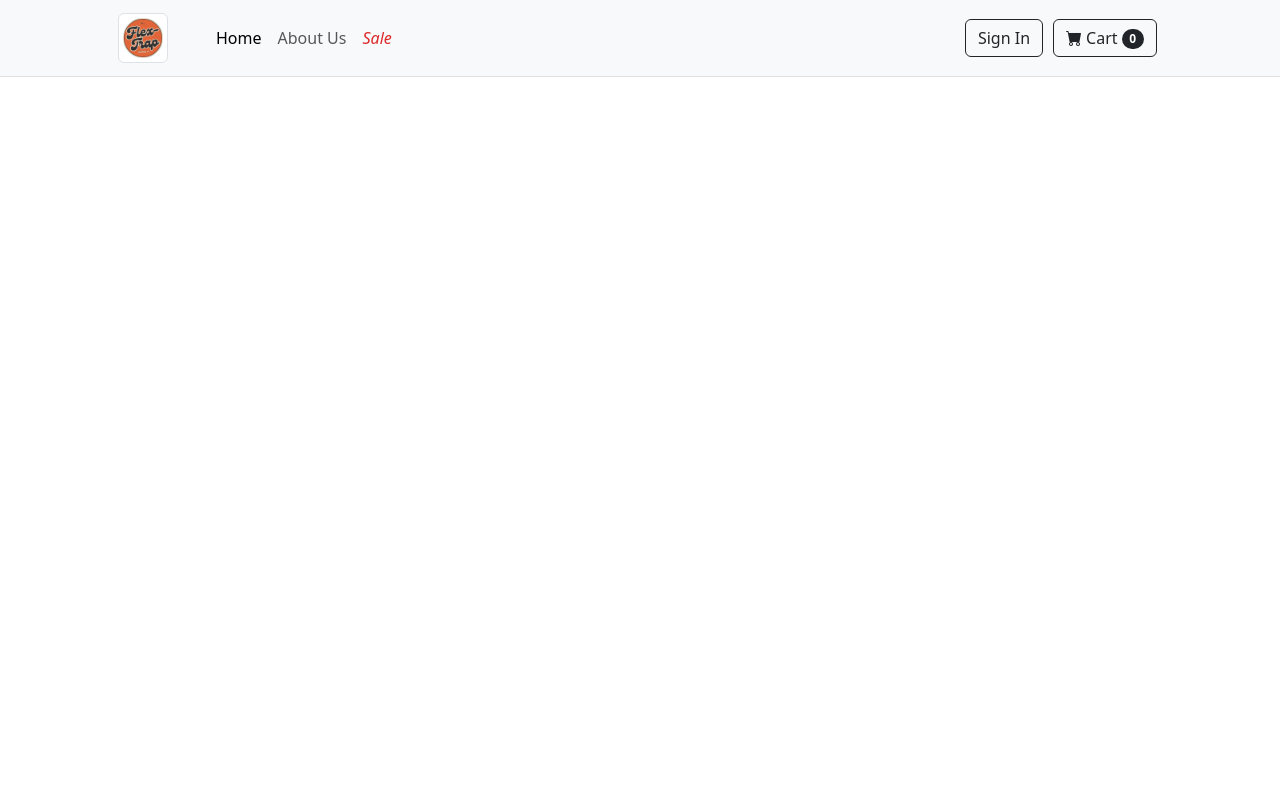
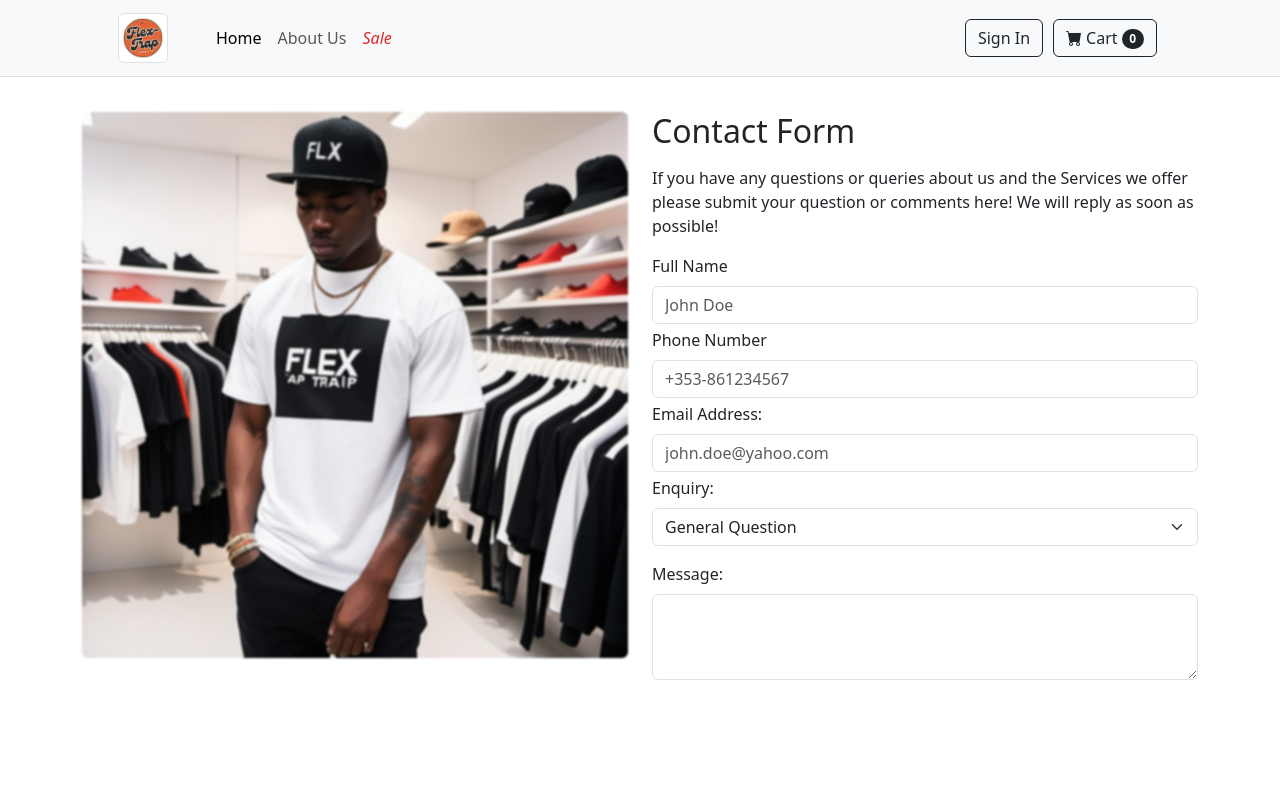
Before and after one commit to FredH2O/Flex-Trap-Clothing.co, a React (Create React App) app: page /contacts in a window 1280 px wide. Shown: the top 800 px of the page. Built offline with nearby package versions, Linux system fonts and the light colour scheme; a web font is replaced by a local one.

Commit message:
Training react / bootstrap

```diff
--- a/src/App.js
+++ b/src/App.js
@@ -3,9 +3,10 @@ import Navbar from "./components/Navbar/Navbar";
 import Header from "./components/Header/Header";
 import Section from "./components/Section/Section";
 import Footer from "./components/Footer/Footer";
-import AboutUs from "./components/AboutUs/AboutUs";
+import AboutUs from "./pages/AboutUs/AboutUs";
 import { useState } from "react";
 import { BrowserRouter as Router, Routes, Route } from "react-router-dom";
+import Contacts from "./pages/Contacts/Contacts";
 
 function App() {
   const [cart, setCart] = useState([]);
@@ -29,6 +30,7 @@ function App() {
             }
           />
           <Route path="/about" element={<AboutUs />} />
+          <Route path="/contacts" element={<Contacts />} />
         </Routes>
       </main>
       <Footer />
--- a/src/components/Footer/Footer.jsx
+++ b/src/components/Footer/Footer.jsx
@@ -15,8 +15,8 @@ export default function Footer() {
                 </Link>
               </li>
               <li className="list-group-item bg-transparent border-0">
-                <Link to="/contact" className="text-decoration-none">
-                  Contact
+                <Link to="/contacts" className="text-decoration-none">
+                  Contacts
                 </Link>
               </li>
               <li className="list-group-item bg-transparent border-0">
@@ -40,7 +40,7 @@ export default function Footer() {
                   href="mailto:info@example.com"
                   className="text-decoration-none"
                 >
-                  info@example.com
+                  flex-trap@clothing.ie
                 </a>
               </li>
               <li className="list-group-item bg-transparent border-0">
@@ -98,7 +98,6 @@ export default function Footer() {
           </div>
         </div>
         <p className="m-0 pt-5 text-center text-white">
-          Copyright &copy;
           <a href="https://github.com/FredH2O" target="_blank">
             FredH2O / 2024
           </a>
--- a/src/components/AboutUs/AboutUs.css
+++ b/src/pages/AboutUs/AboutUs.css
@@ -1,6 +1,5 @@
 #about-us {
   margin-top: 4rem;
-  border: 1px solid;
   flex: 1;
 }
 
--- /dev/null
+++ b/src/pages/Contacts/Contacts.css
@@ -0,0 +1,9 @@
+.contacts {
+  margin-top: 4rem;
+  flex: 1;
+  padding: 2px;
+}
+
+.rounded {
+  filter: blur(1px);
+}
--- /dev/null
+++ b/src/pages/Contacts/Contacts.jsx
@@ -0,0 +1,85 @@
+import "./Contacts.css";
+
+function Contacts() {
+  return (
+    <div className="container contacts py-5">
+      <div className="row">
+        <div className="col-lg-6">
+          <img
+            className="img-fluid rounded mb-5"
+            src={`${process.env.PUBLIC_URL}/images/flex-trap-model2.jpg`}
+            alt=""
+          />
+        </div>
+        <div className="col-lg-6">
+          <h2 className="mb-3">Contact Form</h2>
+          <p>
+            If you have any questions or queries about us and the Services we
+            offer please submit your question or comments here! We will reply as
+            soon as possible!
+          </p>
+          <form id="contact">
+            <div className="mb-3">
+              <label className="form-label" htmlFor="fullName">
+                Full Name
+              </label>
+              <input
+                id="fullName"
+                type="text"
+                className="form-control mb-1"
+                required
+                placeholder="John Doe"
+              />
+              <label className="form-label" htmlFor="phoneNumber">
+                Phone Number
+              </label>
+              <input
+                id="phoneNumber"
+                type="number"
+                className="form-control mb-1"
+                required
+                placeholder="+353-861234567"
+              />
+              <label className="form-label" htmlFor="emailAddress">
+                Email Address:
+              </label>
+              <input
+                id="emailAddress"
+                required
+                type="email"
+                className="form-control mb-1"
+                placeholder="john.doe@yahoo.com"
+              />
+              <label className="form-label" htmlFor="enquirySelect">
+                Enquiry:
+              </label>
+              <select
+                className="form-select w-100"
+                aria-label="Default select example"
+                id="enquirySelect"
+              >
+                <option value="question">General Question</option>
+                <option value="complaint">Complaint</option>
+                <option value="feedback">Feedback</option>
+                <option value="career">Career</option>
+              </select>
+            </div>
+            <div className="mb-3">
+              <label htmlFor="textArea" className="form-label">
+                Message:
+              </label>
+              <textarea
+                className="form-control"
+                id="textArea"
+                rows="3"
+                maxLength="120"
+              ></textarea>
+            </div>
+          </form>
+        </div>
+      </div>
+    </div>
+  );
+}
+
+export default Contacts;
```
Also changed, not shown: src/pages/AboutUs/AboutUs.jsx (renamed from src/components/AboutUs/AboutUs.jsx).
